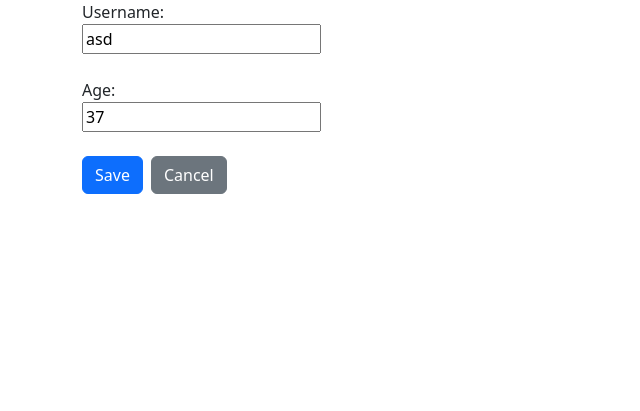
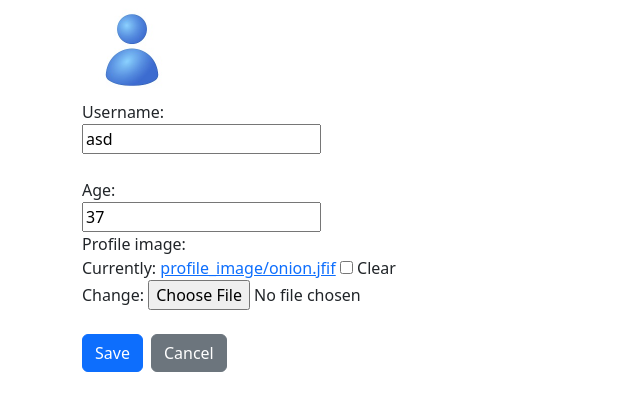
Before and after one commit to MohammadEslahi/Weather-app, a Django app: a page that uses templates/base.html in a window 1280 px wide. Shown: the part 56-467 px from the top of the page, without its empty margins (0-640 px from the left). Run offline with Django 5.2, Linux system fonts and the light colour scheme; a user stored in the database is signed in; data comes from the database, SQL or seed files in the repository; both versions use the stored data as it was after the commit.

Commit message:
profile image added

```diff
--- a/CONFIG/urls.py
+++ b/CONFIG/urls.py
@@ -17,6 +17,9 @@ Including another URLconf
 
 from django.contrib import admin
 from django.urls import path, include
+from django.conf.urls.static import static
+from django.conf import settings
+
 
 urlpatterns = [
     path("admin/", admin.site.urls),
@@ -25,3 +28,4 @@ urlpatterns = [
     path('accounts/', include('django.contrib.auth.urls')),
     path('profile/<int:id>', include('accounts.urls')),
 ]
+urlpatterns += static(settings.MEDIA_URL, document_root = settings.MEDIA_ROOT)
--- a/accounts/forms.py
+++ b/accounts/forms.py
@@ -6,10 +6,10 @@ from .models import *
 class CustomUserCreationForm(UserCreationForm):
     class Meta:
         model = CustomUser
-        fields = UserCreationForm.Meta.fields + ('age',)
+        fields = UserCreationForm.Meta.fields + ('age','profile_image')
 
 
 class CustomUserEditForm(forms.ModelForm):
     class Meta:
         model = CustomUser
-        fields = ['username', 'age']
+        fields = ['username', 'age', 'profile_image']
--- a/accounts/models.py
+++ b/accounts/models.py
@@ -17,6 +17,7 @@ class City(models.Model):
 class CustomUser(AbstractUser):
     age = models.PositiveIntegerField(null=True, blank=True)
     fav_cities = models.ManyToManyField(City, related_name='users', blank=True)
+    profile_image = models.ImageField(upload_to='profile_image/', null=True, blank=True, default='images/default_profile_image.jpg')
 
     def __str__(self):
         return self.username
--- a/accounts/views.py
+++ b/accounts/views.py
@@ -20,7 +20,7 @@ def editAccount(request, id):
         return render(request, 'unauthorized_error.html')
 
     if request.method== "POST":
-        form = CustomUserEditForm(request.POST, instance = user)
+        form = CustomUserEditForm(request.POST, request.FILES, instance = user)
         if form.is_valid():
             form.save()
             return redirect('home')
--- a/templates/base.html
+++ b/templates/base.html
@@ -1,3 +1,4 @@
+{% load static %}
 <!DOCTYPE html>
 <html lang="en">
 <head>
--- a/templates/registration/edituser.html
+++ b/templates/registration/edituser.html
@@ -1,11 +1,20 @@
 {% extends 'base.html' %}
+{% load static %}
 
 {% block body %}
 <div class="container">
-    <form method="post">
+    <form method="post" enctype="multipart/form-data">
         {% csrf_token %}
+        {% if request.user.profile_iamge %}
+            <img src="{{request.user.profile_image.url}}" style="max-width: 100px;">
+        {% else %}
+            <img src="{{'/static/images/default_profile_image.jpg'}}" style="max-width: 100px;">
+        {% endif %}
+        <br>
         {{form.username.label_tag}}<div class="col-sm-10">{{form.username}}</div><br>
-        {{form.age.label_tag}}<div class="col-sm-10">{{form.age}}</div><br>
+        {{form.age.label_tag}}<div class="col-sm-10">{{form.age}}</div>
+        {{form.profile_image.label_tag}}<div class="col-sm-10">{{form.profile_image}}</div>
+        <br>
         <div class="d-flex gap-2">
             <button class="btn btn-primary" type="submit">Save</button>
             <a href="{% url 'home' %}" class="btn btn-secondary">Cancel</a>
```
Also changed, not shown: accounts/admin.py (+4 -4 lines), templates/registration/register.html (+6 -2 lines), accounts/migrations/0004_customuser_profile_image.py (added), db.sqlite3, static/images/default_profile_image.jpg (added). Lines whose indentation alone changed are shown as unchanged.
